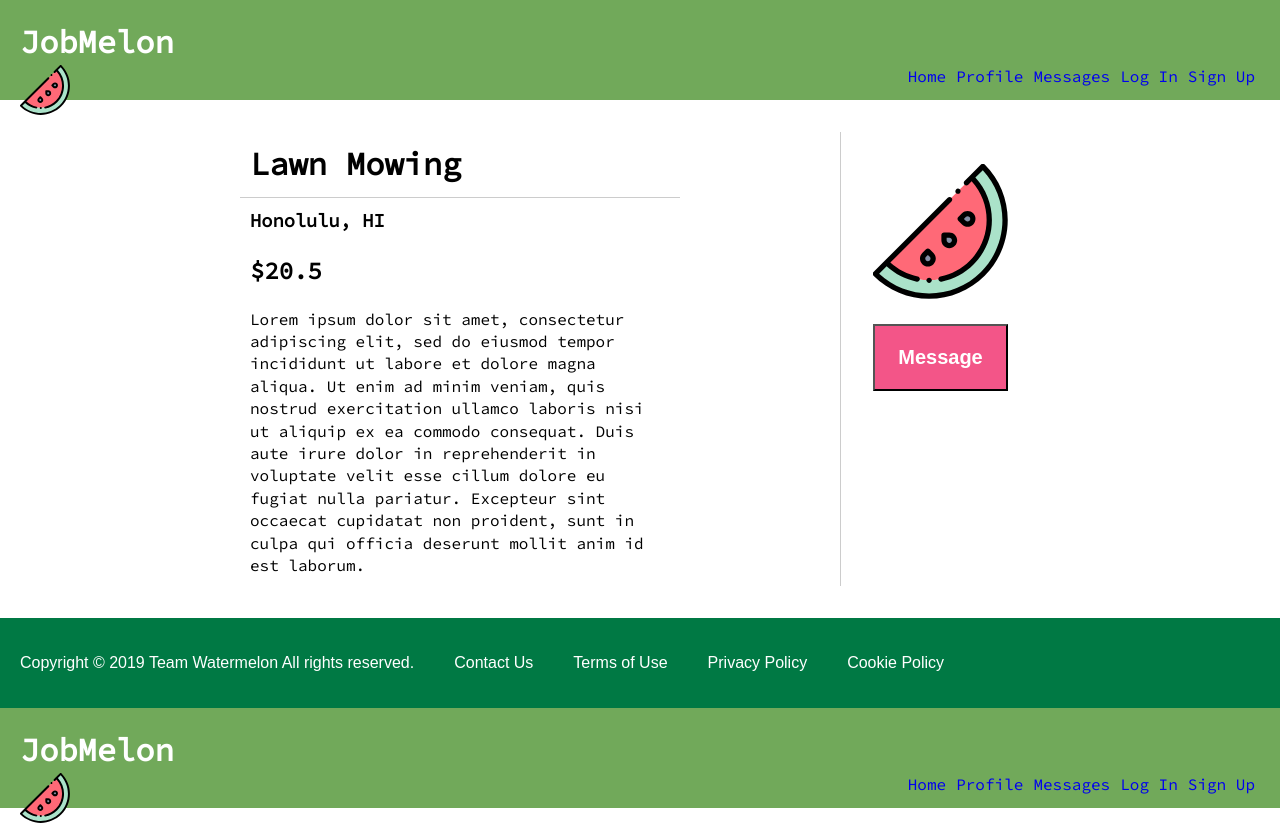
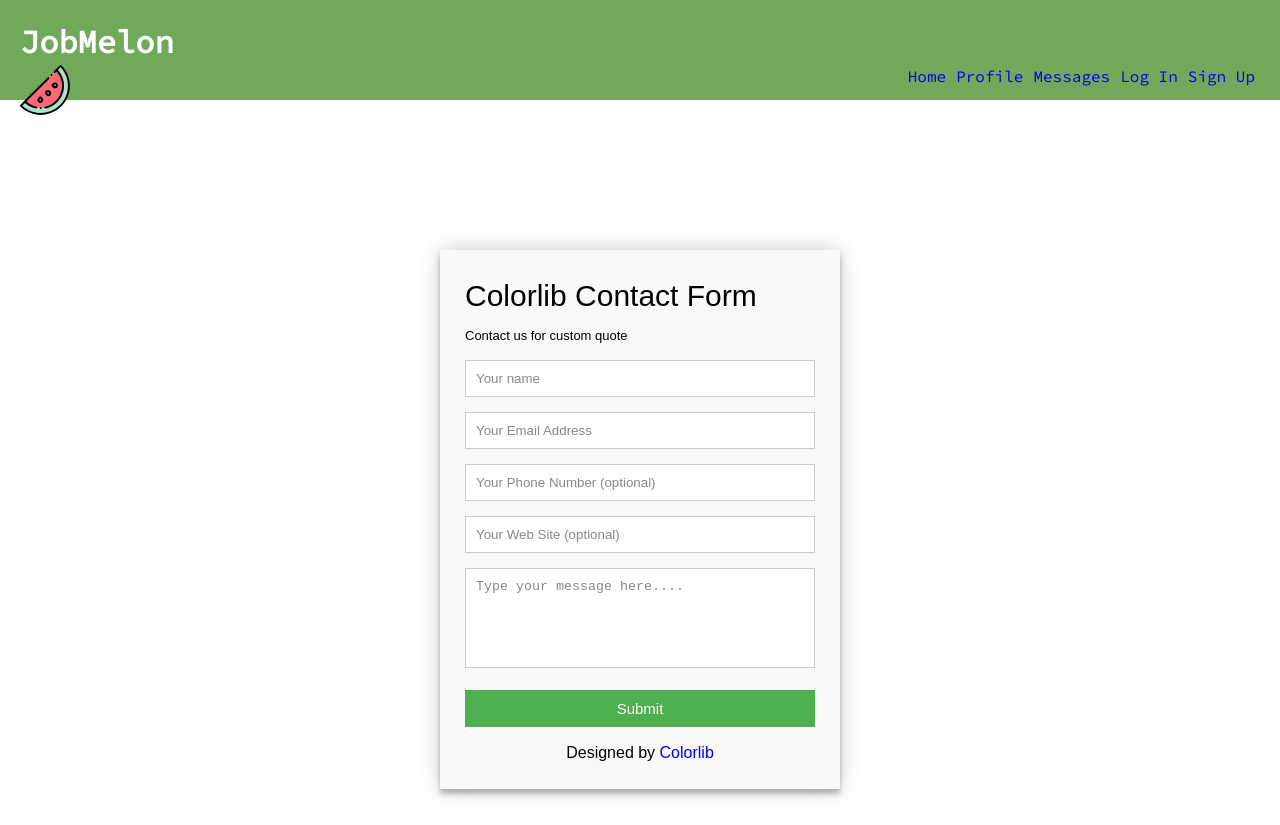
Before and after one commit to uh-watermelons/JobMelon, a React (Create React App) app in the folder client/: page / in a window 1280 px wide. Shown: the top 825 px of the page. Built offline with nearby package versions, Linux system fonts and the light colour scheme.

Commit message:
Imported form template

```diff
--- a/client/src/App.js
+++ b/client/src/App.js
@@ -3,6 +3,7 @@ import Header from './components/Header';
 import Footer from './components/Footer';
 import HomePage from './components/pages/home_page/HomePage';
 import JobListingDetailed from './components/pages/job_listing_detailed_page/JobListingDetailed';
+import CreateJobListing from './components/pages/create_job_listing_page/CreateJobListing';
 import './App.css';
 
 
@@ -18,8 +19,6 @@ class App extends Component {
 
   render() {
 
-    console.log(jobs);
-
     const homePage =
         <div>
         <HomePage jobs={jobs}/>
@@ -32,11 +31,17 @@ class App extends Component {
       </div>
       ;
 
+    const createJobListingPage =
+      <div>
+      <CreateJobListing />
+      </div>
+      ;
 
     return (
       <div className="App">
+      {createJobListingPage}
+      {homePage}
       {listingPage}
-      {homePage}
       </div>
       );
   }
--- /dev/null
+++ b/client/src/components/pages/create_job_listing_page/CreateJobListing.css
@@ -0,0 +1,114 @@
+
+.CreateJobListing-container {
+	background-color: #CCC;
+	max-width: 400px;
+	width: 100%;
+	margin: 0 auto;
+	position: relative;
+}
+
+#CreateJobListing-form {
+  background: #F9F9F9;
+  padding: 25px;
+  margin: 150px 0;
+  box-shadow: 0 0 20px 0 rgba(0, 0, 0, 0.2), 0 5px 5px 0 rgba(0, 0, 0, 0.24);
+}
+
+#CreateJobListing-form h3 {
+  display: block;
+  font-size: 30px;
+  font-weight: 300;
+  margin-bottom: 10px;
+}
+
+#CreateJobListing-form h4 {
+  margin: 5px 0 15px;
+  display: block;
+  font-size: 13px;
+  font-weight: 400;
+}
+
+fieldset {
+  border: medium none !important;
+  margin: 0 0 10px;
+  min-width: 100%;
+  padding: 0;
+  width: 100%;
+}
+
+#CreateJobListing-form input[type="text"],
+#CreateJobListing-form input[type="email"],
+#CreateJobListing-form input[type="tel"],
+#CreateJobListing-form input[type="url"],
+#CreateJobListing-form textarea {
+  width: 100%;
+  border: 1px solid #ccc;
+  background: #FFF;
+  margin: 0 0 5px;
+  padding: 10px;
+}
+
+#CreateJobListing-form input[type="text"]:hover,
+#CreateJobListing-form input[type="email"]:hover,
+#CreateJobListing-form input[type="tel"]:hover,
+#CreateJobListing-form input[type="url"]:hover,
+#CreateJobListing-form textarea:hover {
+  -webkit-transition: border-color 0.3s ease-in-out;
+  -moz-transition: border-color 0.3s ease-in-out;
+  transition: border-color 0.3s ease-in-out;
+  border: 1px solid #aaa;
+}
+
+#CreateJobListing-form textarea {
+  height: 100px;
+  max-width: 100%;
+  resize: none;
+}
+
+#CreateJobListing-form button[type="submit"] {
+  cursor: pointer;
+  width: 100%;
+  border: none;
+  background: #4CAF50;
+  color: #FFF;
+  margin: 0 0 5px;
+  padding: 10px;
+  font-size: 15px;
+}
+
+#CreateJobListing-form button[type="submit"]:hover {
+  background: #43A047;
+  -webkit-transition: background 0.3s ease-in-out;
+  -moz-transition: background 0.3s ease-in-out;
+  transition: background-color 0.3s ease-in-out;
+}
+
+#CreateJobListing-form button[type="submit"]:active {
+  box-shadow: inset 0 1px 3px rgba(0, 0, 0, 0.5);
+}
+
+.copyright {
+  text-align: center;
+}
+
+#CreateJobListing-form input:focus,
+#CreateJobListing-form textarea:focus {
+  outline: 0;
+  border: 1px solid #aaa;
+}
+
+::-webkit-input-placeholder {
+  color: #888;
+}
+
+:-moz-placeholder {
+  color: #888;
+}
+
+::-moz-placeholder {
+  color: #888;
+}
+
+:-ms-input-placeholder {
+  color: #888;
+}
--- /dev/null
+++ b/client/src/components/pages/create_job_listing_page/CreateJobListing.js
@@ -0,0 +1,60 @@
+import React, { Component } from 'react';
+import Header from '../../Header';
+import Footer from '../../Footer';
+import './CreateJobListing.css'
+
+class CreateJobListing extends Component {
+  constructor(props) {
+    super(props);
+    this.state = {value: ''};
+
+    this.handleChange = this.handleChange.bind(this);
+    this.handleSubmit = this.handleSubmit.bind(this);
+  }
+
+  handleChange(event) {
+    this.setState({value: event.target.value});
+  }
+
+  handleSubmit(event) {
+    alert('A name was submitted: ' + this.state.value);
+    event.preventDefault();
+  }
+
+  render() {
+      return (
+      <div className="CreateJobListing">
+        <Header />
+        <div className="CreateJobListing-container">
+          <form id="CreateJobListing-form">
+            <h3>Colorlib Contact Form</h3>
+            <h4>Contact us for custom quote</h4>
+            <fieldset>
+              <input placeholder="Your name" type="text" tabindex="1" required autofocus/>
+            </fieldset>
+            <fieldset>
+              <input placeholder="Your Email Address" type="email" tabindex="2" required/>
+            </fieldset>
+            <fieldset>
+              <input placeholder="Your Phone Number (optional)" type="tel" tabindex="3" required/>
+            </fieldset>
+            <fieldset>
+              <input placeholder="Your Web Site (optional)" type="url" tabindex="4" required/>
+            </fieldset>
+            <fieldset>
+              <textarea placeholder="Type your message here...." tabindex="5" required></textarea>
+            </fieldset>
+            <fieldset>
+              <button name="submit" type="submit" id="contact-submit" data-submit="...Sending">Submit</button>
+            </fieldset>
+            <p className="copyright">Designed by <a href="https://colorlib.com" target="_blank" title="Colorlib">Colorlib</a></p>
+                  </form>
+        </div>
+        <Footer />
+      </div>
+      );
+  }
+}
+
+
+export default CreateJobListing;
```
Also changed, not shown: client/src/App.css (+8 -0 lines), client/src/components/pages/job_listing_detailed_page/JobListingDetailed.js (line endings or trailing spaces), 1 other file (tests, documents, lock files or other folders).
